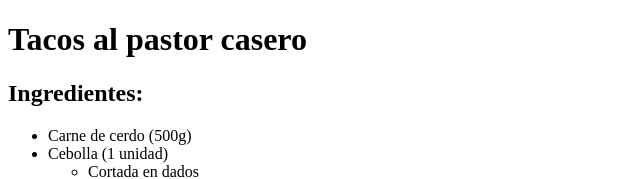
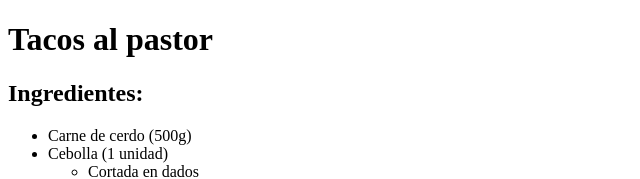
Before and after one commit to yailivach91-ctrl/Actividad1, a plain HTML site: page ejercicio7.html in a window 1280 px wide. Shown: the top 179 px of the page, without its empty margins (0-640 px from the left). Drawn offline with Linux system fonts and the light colour scheme.

Commit message:
Subiendo cambios

```diff
--- a/ejercicio7.html
+++ b/ejercicio7.html
@@ -6,7 +6,7 @@
     <title>Ejercicio 7 - Receta: Tacos al pastor</title>
 </head>
 <body>
-    <h1>Tacos al pastor casero</h1>
+    <h1>Tacos al pastor</h1>
     <h2>Ingredientes:</h2>
     <ul>
         <li>Carne de cerdo (500g)</li>
```
